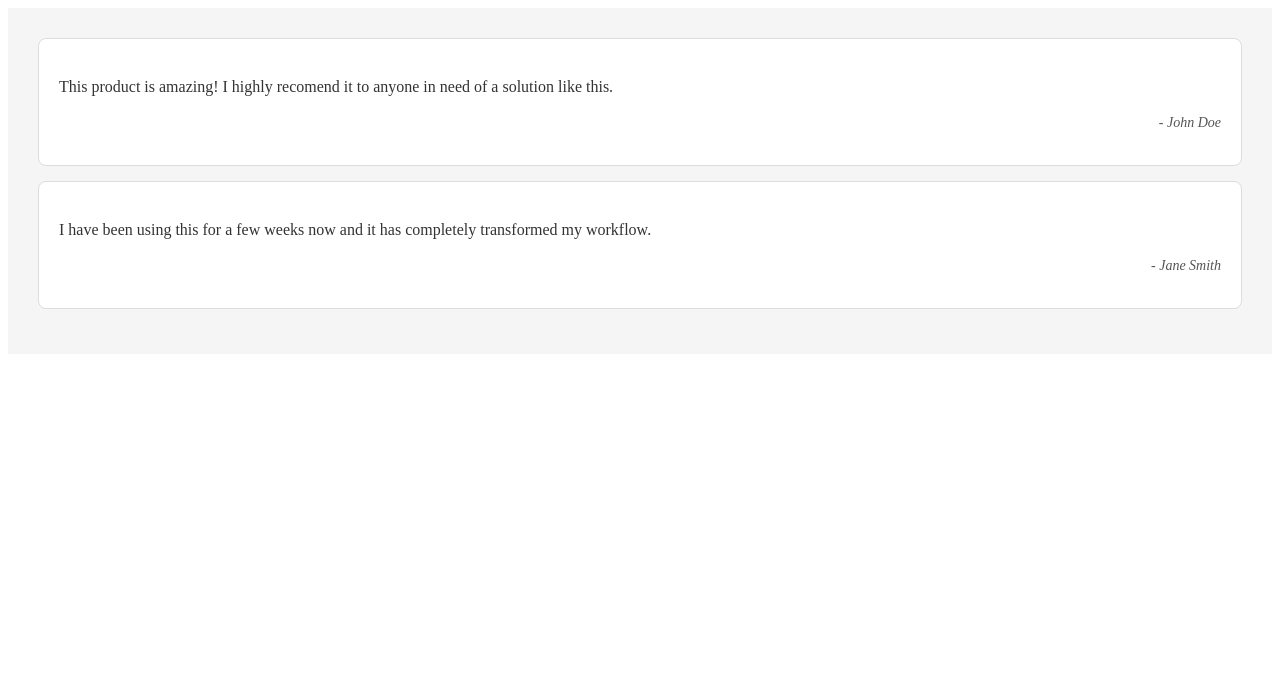
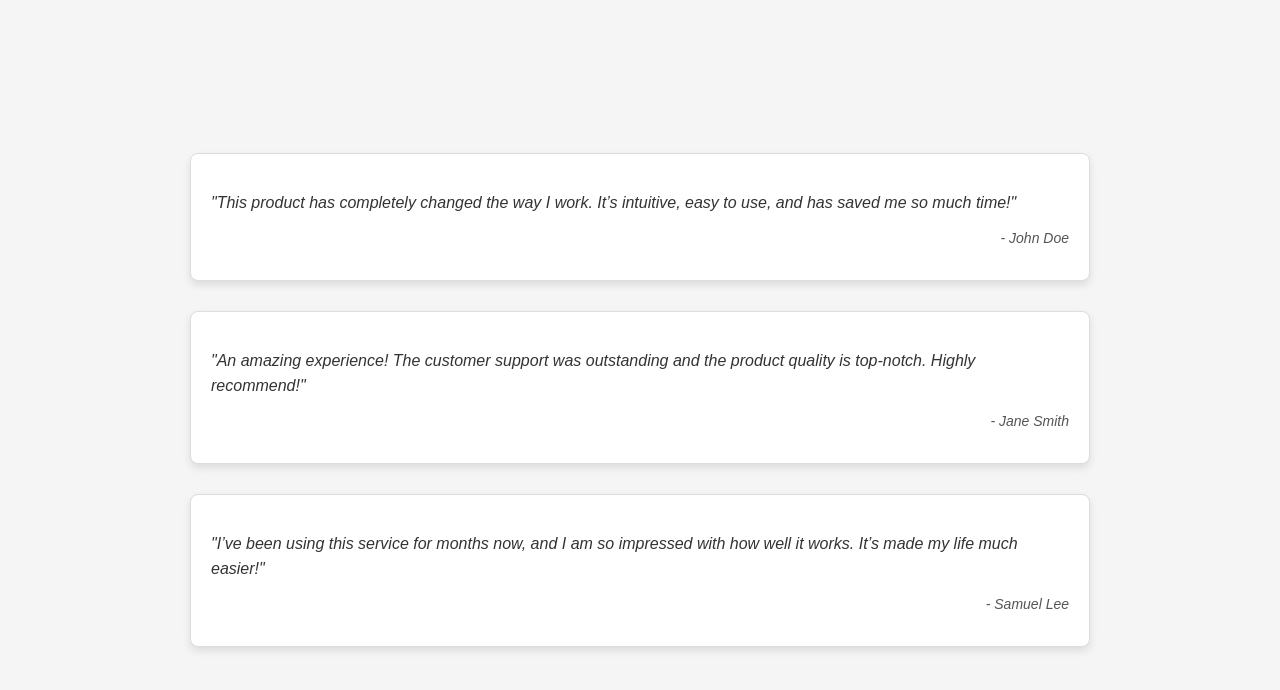
Before and after one commit to acciojob/testimonial-Aayushrohilla, a website: page main.html in a window 1280 px wide. Drawn offline with Linux system fonts and the light colour scheme.

Commit message:
created a submission

```diff
--- a/main.html
+++ b/main.html
@@ -1,31 +1,29 @@
 <!DOCTYPE html>
-
-<html>
-
+<html lang="en">
 <head>
-	<link rel="stylesheet" href="styles.css">
+  <meta charset="UTF-8">
+  <meta name="viewport" content="width=device-width, initial-scale=1.0">
+  <title>Testimonial Section</title>
+  <link rel="stylesheet" href="styles.css">
 </head>
-
 <body>
 
-	<div class="testimonial-container">
-
+  <div class="testimonial-container">
     <div class="testimonial">
-        <p class="testimonial-text">This product is amazing! I highly recomend it to anyone in need of a solution like this.</p>
-        <p class="author">- John Doe</p>
+      <p class="testimonial-text">"This product has completely changed the way I work. It’s intuitive, easy to use, and has saved me so much time!"</p>
+      <p class="author">- John Doe</p>
     </div>
 
     <div class="testimonial">
-        <p class="testimonial-text">I have been using this for a few weeks now and it has completely transformed my workflow.</p>
-        <p class="author">- Jane Smith</p>
+      <p class="testimonial-text">"An amazing experience! The customer support was outstanding and the product quality is top-notch. Highly recommend!"</p>
+      <p class="author">- Jane Smith</p>
     </div>
 
-
-
-</div>
-    <script type="text/javascript" src="./script.js">
-</script>
+    <div class="testimonial">
+      <p class="testimonial-text">"I’ve been using this service for months now, and I am so impressed with how well it works. It’s made my life much easier!"</p>
+      <p class="author">- Samuel Lee</p>
+    </div>
+  </div>
 
 </body>
-
 </html>
--- a/styles.css
+++ b/styles.css
@@ -1,31 +1,49 @@
-/*  your css code here. If applicable */
-
-.testimonial-container {
-    padding: 30px;
+/* General body styling */
+body {
+  font-family: Arial, sans-serif;
+  margin: 0;
+  padding: 0;
+  display: flex;
+  justify-content: center;
+  align-items: center;
+  min-height: 100vh;
   background-color: #f5f5f5;
 }
 
+/* Main container for the testimonial section */
+.testimonial-container {
+  padding: 40px;
+  background-color: #f5f5f5;
+  width: 80%;
+  max-width: 900px;
+  margin: 0 auto;
+  display: flex;
+  flex-direction: column;
+  gap: 30px;
+}
 
+/* Individual testimonial box */
 .testimonial {
   padding: 20px;
   border: 1px solid #ddd;
-    background-color: #fff;
-    margin-bottom: 15px;
+  background-color: white;
   border-radius: 8px;
+  box-shadow: 0 4px 8px rgba(0, 0, 0, 0.1);
 }
 
-
+/* Styling for the testimonial text */
 .testimonial-text {
   font-size: 16px;
-    line-height: 1.5;
   color: #333;
+  margin-bottom: 10px;
+  font-style: italic;
+  line-height: 1.6;
 }
 
-
+/* Styling for the author name */
 .author {
   text-align: right;
   font-style: italic;
   font-size: 14px;
   color: #555;
-    margin-top: 10px;
 }
```
Lines whose indentation alone changed are shown as unchanged.
